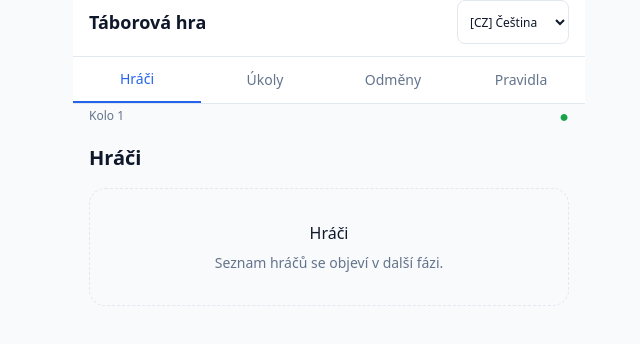
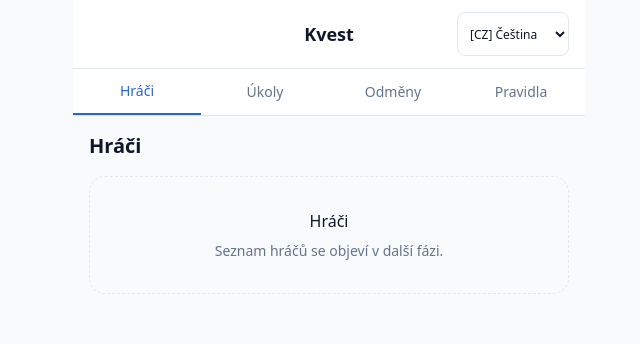
Before and after one commit to ondrejmarz/kwest-mad-hatter, a React (Vite) app: page /players in a window 1280 px wide. Shown: the top 344 px of the page, without its empty margins (311-951 px from the left). Built offline with nearby package versions, Linux system fonts and the light colour scheme.

Commit message:
chore: rename app to Kvest and pin the header, banner and nav

```diff
--- a/index.html
+++ b/index.html
@@ -7,7 +7,7 @@
     <meta name="theme-color" content="#f8fafc" />
     <meta name="apple-mobile-web-app-capable" content="yes" />
     <meta name="apple-mobile-web-app-status-bar-style" content="default" />
-    <title>ÚKOLNÍK</title>
+    <title>Kvest</title>
   </head>
   <body>
     <div id="root"></div>
--- a/src/app/AppLayout.tsx
+++ b/src/app/AppLayout.tsx
@@ -1,7 +1,6 @@
 import { Outlet } from 'react-router-dom';
 
 import { useTranslation } from '../i18n/LocaleProvider';
-import { cx } from '../lib/cx';
 import { useOnlineStatus } from '../platform/connectivity/useOnlineStatus';
 import { ConnectionBanner } from '../ui/ConnectionBanner';
 import { LanguageSwitcher } from '../ui/LanguageSwitcher';
@@ -10,26 +9,21 @@ import { NavBar } from '../ui/NavBar';
 export function AppLayout() {
   const { t } = useTranslation();
   const online = useOnlineStatus();
-  // The real round number comes from the turnus document in a later phase.
-  const day = 1;
 
   return (
     <div className="mx-auto flex min-h-full max-w-lg flex-col bg-surface">
-      <header className="safe-top sticky top-0 z-10 flex items-center justify-between gap-3 border-b border-border bg-surface-raised px-4 py-3">
-        <span className="text-lg font-semibold text-content">{t('appName')}</span>
-        <LanguageSwitcher />
-      </header>
-      <NavBar />
-      <div className="flex items-center justify-between bg-surface px-4 py-1 text-xs text-content-muted">
-        <span>{t('round.label', { day })}</span>
-        <span
-          aria-hidden
-          className={cx('text-base leading-none', online ? 'text-success' : 'text-warning')}
-        >
-          ●
-        </span>
+      {/* Header, offline banner and nav stay pinned to the top together. */}
+      <div className="safe-top sticky top-0 z-20 bg-surface-raised">
+        <header className="grid grid-cols-[1fr_auto_1fr] items-center gap-3 border-b border-border px-4 py-3">
+          <span aria-hidden />
+          <span className="text-center text-lg font-semibold text-content">{t('appName')}</span>
+          <div className="justify-self-end">
+            <LanguageSwitcher />
+          </div>
+        </header>
+        <ConnectionBanner online={online} message={t('connection.offline')} />
+        <NavBar />
       </div>
-      <ConnectionBanner online={online} message={t('connection.offline')} />
       <main className="safe-bottom flex-1 px-4 py-4">
         <Outlet />
       </main>
--- a/src/i18n/cs.ts
+++ b/src/i18n/cs.ts
@@ -3,7 +3,7 @@
  * forces `en` and `de` to stay complete — a missing key fails typecheck.
  */
 export const cs = {
-  appName: 'Táborová hra',
+  appName: 'Kvest',
   nav: {
     players: 'Hráči',
     tasks: 'Úkoly',
@@ -15,6 +15,7 @@ export const cs = {
     label: 'Kolo {day}',
   },
   connection: {
+    online: 'Připojeno',
     offline: 'Offline! Změny se odešlou po připojení',
     fromCache: 'Zobrazuji uložená data',
   },
--- a/src/i18n/de.ts
+++ b/src/i18n/de.ts
@@ -1,7 +1,7 @@
 import type { Dictionary } from './cs';
 
 export const de: Dictionary = {
-  appName: 'Lagerspiel',
+  appName: 'Kvest',
   nav: {
     players: 'Spieler',
     tasks: 'Aufgaben',
@@ -13,6 +13,7 @@ export const de: Dictionary = {
     label: 'Runde {day}',
   },
   connection: {
+    online: 'Verbunden',
     offline: 'Offline! Änderungen werden nach der Verbindung gesendet',
     fromCache: 'Zwischengespeicherte Daten',
   },
--- a/src/i18n/en.ts
+++ b/src/i18n/en.ts
@@ -1,7 +1,7 @@
 import type { Dictionary } from './cs';
 
 export const en: Dictionary = {
-  appName: 'Camp Game',
+  appName: 'Kvest',
   nav: {
     players: 'Players',
     tasks: 'Tasks',
@@ -13,6 +13,7 @@ export const en: Dictionary = {
     label: 'Round {day}',
   },
   connection: {
+    online: 'Connected',
     offline: 'Offline! Changes sync once you reconnect',
     fromCache: 'Showing cached data',
   },
```
Also changed, not shown: 1 other file (tests, documents, lock files or other folders).
